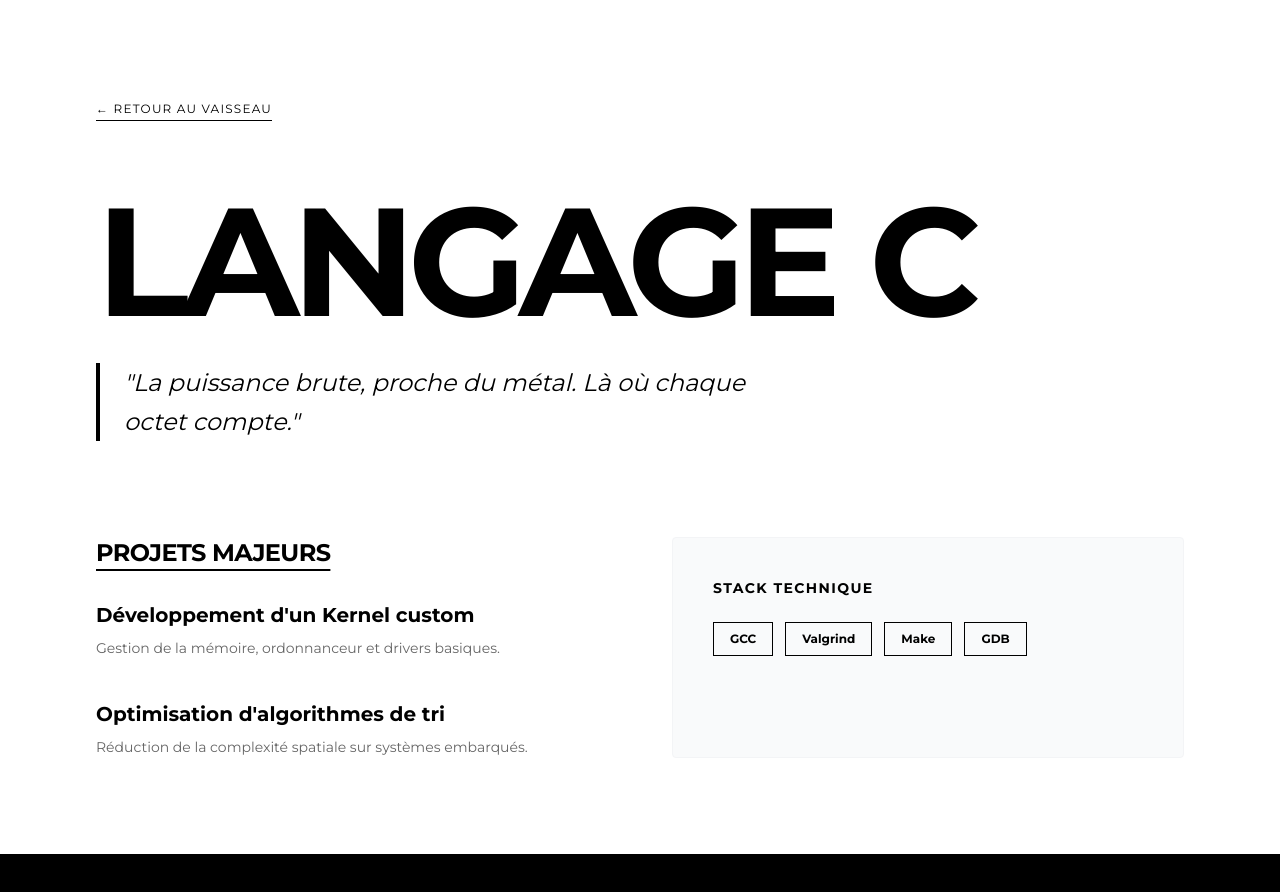
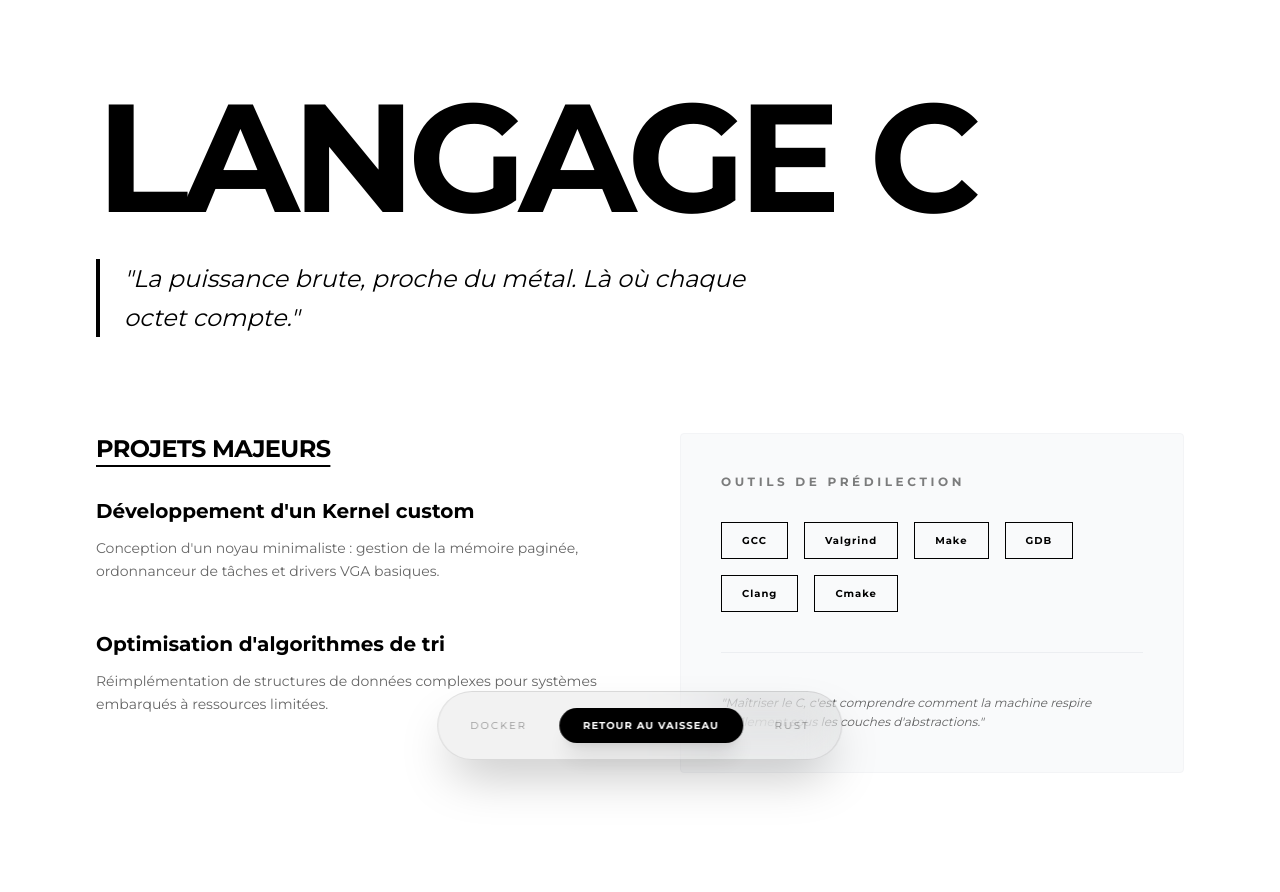
Before and after one commit to Jsamuel79/Jsamuel79.github.io, a Next.js app: page /skills/c in a window 1280 px wide. Shown: the top 892 px of the page. Before the commit the page ends 854 px from the top, so only its background shows below. Built offline with nearby package versions, Linux system fonts and the light colour scheme.

Commit message:
[ADD] transition home page

```diff
--- a/package.json
+++ b/package.json
@@ -13,7 +13,8 @@
     "lucide-react": "^0.577.0",
     "next": "16.1.6",
     "react": "19.2.3",
-    "react-dom": "19.2.3"
+    "react-dom": "19.2.3",
+    "tailwindcss-animate": "^1.0.7"
   },
   "devDependencies": {
     "@tailwindcss/postcss": "^4.2.1",
--- a/src/app/skills/c/page.js
+++ b/src/app/skills/c/page.js
@@ -2,31 +2,53 @@
 
 import { useEffect, useState } from 'react'
 import Link from 'next/link'
+import TransitionVaisseau from '@/components/js/TransitionVaisseau'
 
 export default function CExperience() {
   const [isRevealed, setIsRevealed] = useState(false)
 
   useEffect(() => {
-    // Petit délai pour s'assurer que l'écran blanc de la page précédente
-    // est bien là avant de faire apparaître le texte
-    const timer = setTimeout(() => setIsRevealed(true), 100)
+    // Déclenche l'apparition du texte après un court délai
+    const timer = setTimeout(() => setIsRevealed(true), 150)
     return () => clearTimeout(timer)
   }, [])
 
   return (
-    <main className="min-h-screen bg-white text-black p-10 md:p-24 overflow-x-hidden">
+    <main className="relative min-h-screen bg-white text-black overflow-x-hidden">
 
-      {/* LE CONTENU : Apparition fluide (Smooth Reveal) */}
-      <div
-        className={`max-w-7xl mx-auto transition-all duration-1000 ease-out
-          ${isRevealed ? 'opacity-100 translate-y-0' : 'opacity-0 translate-y-12'}`}
+      <TransitionVaisseau>
+        {(handleReturn) => (
+          <>
+            {/* 1. NAVIGATION FIXE (Flotte en bas de l'écran) */}
+            <nav className="fixed bottom-10 left-1/2 -translate-x-1/2 z-[50] flex items-center gap-8 px-8 py-4 bg-black/5 backdrop-blur-xl rounded-full border border-black/10 shadow-2xl">
+              <Link
+                href="/skills/docker"
+                className="text-[10px] uppercase tracking-[0.2em] opacity-40 hover:opacity-100 transition-all"
               >
-        <nav className="mb-20">
-          <Link href="/" className="text-xs uppercase tracking-widest border-b border-black pb-1 hover:text-gray-500 transition-colors">
-            ← Retour au vaisseau
+                Docker
+              </Link>
+
+              <button
+                onClick={handleReturn}
+                className="bg-black text-white px-6 py-2.5 rounded-full font-bold uppercase text-[10px] tracking-widest hover:scale-105 active:scale-95 transition-all shadow-xl"
+              >
+                RETOUR AU VAISSEAU
+              </button>
+
+              <Link
+                href="/skills/rust"
+                className="text-[10px] uppercase tracking-[0.2em] opacity-40 hover:opacity-100 transition-all"
+              >
+                Rust
               </Link>
             </nav>
 
+            {/* 2. CONTENU DE LA PAGE (S'anime au chargement) */}
+            <div
+              className={`max-w-7xl mx-auto p-10 md:p-24 transition-all duration-1000 ease-out
+              ${isRevealed ? 'opacity-100 translate-y-0' : 'opacity-0 translate-y-12'}`}
+            >
+              {/* Entête */}
               <header className="max-w-4xl">
                 <h1 className="text-[12vw] font-black leading-[0.8] uppercase mb-10 tracking-tighter">
                   Langage C
@@ -36,46 +58,59 @@ export default function CExperience() {
                 </p>
               </header>
 
-        <section className="mt-24 grid grid-cols-1 md:grid-cols-2 gap-16">
+              {/* Grille de contenu */}
+              <section className="mt-24 grid grid-cols-1 md:grid-cols-2 gap-20 mb-32">
+
+                {/* Projets */}
                 <div>
                   <h3 className="font-bold text-2xl mb-8 uppercase tracking-tight underline underline-offset-8">
                     Projets Majeurs
                   </h3>
-            <ul className="space-y-10">
+                  <ul className="space-y-12">
                     <li className="group">
                       <h4 className="font-bold text-xl group-hover:pl-2 transition-all duration-300">
                         Développement d'un Kernel custom
                       </h4>
-                <p className="text-sm opacity-60 mt-2 leading-relaxed">
-                  Gestion de la mémoire, ordonnanceur et drivers basiques.
+                      <p className="text-sm opacity-60 mt-3 leading-relaxed">
+                        Conception d'un noyau minimaliste : gestion de la mémoire paginée, ordonnanceur de tâches et drivers VGA basiques.
                       </p>
                     </li>
                     <li className="group">
                       <h4 className="font-bold text-xl group-hover:pl-2 transition-all duration-300">
                         Optimisation d'algorithmes de tri
                       </h4>
-                <p className="text-sm opacity-60 mt-2 leading-relaxed">
-                  Réduction de la complexité spatiale sur systèmes embarqués.
+                      <p className="text-sm opacity-60 mt-3 leading-relaxed">
+                        Réimplémentation de structures de données complexes pour systèmes embarqués à ressources limitées.
                       </p>
                     </li>
                   </ul>
                 </div>
 
-          <div className="bg-gray-50 p-10 border border-gray-100 rounded-sm">
-            <h3 className="font-bold mb-6 uppercase text-sm tracking-widest">Stack Technique</h3>
-            <div className="flex flex-wrap gap-3">
-              {['GCC', 'Valgrind', 'Make', 'GDB'].map((tool) => (
+                {/* Stack Technique */}
+                <div className="bg-gray-50 p-10 border border-gray-100 rounded-sm self-start">
+                  <h3 className="font-bold mb-8 uppercase text-xs tracking-[0.3em] opacity-50">
+                    Outils de prédilection
+                  </h3>
+                  <div className="flex flex-wrap gap-4">
+                    {['GCC', 'Valgrind', 'Make', 'GDB', 'Clang', 'Cmake'].map((tool) => (
                       <span
                         key={tool}
-                  className="px-4 py-2 border border-black text-xs font-bold hover:bg-black hover:text-white transition-all cursor-default"
+                        className="px-5 py-2.5 border border-black text-[10px] font-black tracking-widest hover:bg-black hover:text-white transition-all cursor-default"
                       >
                         {tool}
                       </span>
                     ))}
                   </div>
+
+                  <div className="mt-10 pt-10 border-t border-gray-200 text-xs leading-relaxed opacity-60 italic">
+                    "Maîtriser le C, c'est comprendre comment la machine respire réellement sous les couches d'abstractions."
+                  </div>
                 </div>
               </section>
             </div>
+          </>
+        )}
+      </TransitionVaisseau>
     </main>
   )
 }
--- /dev/null
+++ b/src/app/skills/docker/page.js
@@ -0,0 +1,43 @@
+'use client'
+import { useState, useEffect } from 'react'
+import Link from 'next/link'
+
+export default function DockerPage() {
+  const [isRevealed, setIsRevealed] = useState(false)
+
+  useEffect(() => {
+    setIsRevealed(true)
+  }, [])
+
+  return (
+    <main className="relative min-h-screen bg-[#1D272B] text-white overflow-hidden font-mono">
+      {/* 1. Le Masque de couleur (Bleu Docker) qui s'ouvre */}
+      <div
+        className={`fixed inset-0 z-[100] bg-[#2496ED] transition-transform duration-1000 ease-in-out
+        ${isRevealed ? 'translate-x-full' : 'translate-x-0'}`}
+      />
+
+      <div className="p-10 md:p-24">
+        <header className="border-b border-white/20 pb-10">
+          <h1 className="text-8xl font-black italic tracking-tighter uppercase">Docker</h1>
+          <p className="text-blue-400 mt-2 text-xl tracking-[0.2em]">Build • Ship • Run</p>
+        </header>
+
+        <section className="mt-20 grid grid-cols-1 md:grid-cols-3 gap-8">
+          <div className="border border-white/10 p-6 bg-white/5 backdrop-blur-sm">
+            <h3 className="text-blue-400 mb-4">Architecture</h3>
+            <p className="text-sm leading-relaxed">Maîtrise des Dockerfiles, multi-stage builds et optimisation des couches d'images.</p>
+          </div>
+          {/* Autres blocs... */}
+        </section>
+
+        {/* NAVBAR INTER-SKILLS ADAPTÉE */}
+        <nav className="fixed bottom-10 left-1/2 -translate-x-1/2 flex gap-10 bg-white/10 p-4 rounded-md border border-white/20 backdrop-blur-xl">
+           <Link href="/skills/c" className="hover:text-blue-400 transition-colors uppercase text-[10px] tracking-widest">C</Link>
+           <Link href="/skills/rust" className="hover:text-blue-400 transition-colors uppercase text-[10px] tracking-widest">Rust</Link>
+           <Link href="/" className="bg-blue-500 px-4 py-1 rounded text-black font-bold uppercase text-[9px]">Vaisseau</Link>
+        </nav>
+      </div>
+    </main>
+  )
+}
--- a/src/components/js/Constellation.js
+++ b/src/components/js/Constellation.js
@@ -3,13 +3,13 @@ import { useState } from 'react'
 import { useRouter } from 'next/navigation'
 
 const SKILLS = [
-  { id: 1, name: 'Rust', x: 20, y: 30, color: '#3b82f6' },
-  { id: 2, name: 'C++', x: 35, y: 20, color: '#3b82f6' },
-  { id: 3, name: 'C', x: 50, y: 25, color: '#3b82f6' },
-  { id: 4, name: 'Next.js', x: 70, y: 50, color: '#60a5fa' },
-  { id: 5, name: 'Laravel', x: 85, y: 45, color: '#60a5fa' },
-  { id: 6, name: 'Docker', x: 40, y: 70, color: '#93c5fd' },
-  { id: 7, name: 'Linux', x: 25, y: 80, color: '#93c5fd' },
+  { id: 1, name: 'Rust', x: 20, y: 30, portalColor: '#ff4d00' },
+  { id: 2, name: 'C++', x: 35, y: 20, portalColor: '#00599C' },
+  { id: 3, name: 'C', x: 50, y: 25, portalColor: '#FFFFFF' },
+  { id: 4, name: 'Next.js', x: 70, y: 50, portalColor: '#000000' },
+  { id: 5, name: 'Laravel', x: 85, y: 45, portalColor: '#F05340' },
+  { id: 6, name: 'Docker', x: 40, y: 70, portalColor: '#2496ED' },
+  { id: 7, name: 'Linux', x: 25, y: 80, portalColor: '#FCC624' }, // Jaune Linux (Tux)
 ];
 
 const CONNECTIONS = [
@@ -25,20 +25,22 @@ export default function Constellation() {
 
   const handleLaunch = (skill) => {
     setSelectedId(skill.id)
-
-    // On attend que l'étoile ait fini de recouvrir l'écran (1s)
     setTimeout(() => {
       router.push(`/skills/${skill.name.toLowerCase().replace('.', '')}`)
-    }, 800)
+    }, 900) // On passe à la page juste avant la fin de l'anim (1500ms)
   }
 
   return (
     <div className="relative w-full h-[60vh] max-w-5xl mx-auto">
-      {/* SVG : On le cache si une étoile est sélectionnée */}
+      {/* SVG avec SÉCURITÉ ANTI-CRASH */}
       <svg className={`absolute inset-0 w-full h-full pointer-events-none transition-opacity duration-500 ${selectedId ? 'opacity-0' : 'opacity-100'}`}>
         {CONNECTIONS.map(([startId, endId], index) => {
           const start = SKILLS.find(s => s.id === startId);
           const end = SKILLS.find(s => s.id === endId);
+
+          // Si l'ID n'est pas trouvé dans SKILLS, on n'affiche pas la ligne
+          if (!start || !end) return null;
+
           return (
             <line
               key={index}
@@ -69,21 +71,24 @@ export default function Constellation() {
               zIndex: isTarget ? 100 : 10
             }}
           >
-             {/* Le point (étoile) */}
+            {/* L'étoile qui explose avec sa couleur propre */}
             <div
               className={`
-    bg-white rounded-full transition-all
+                rounded-full transition-all
                 ${isTarget
-      ? 'fixed top-1/2 left-1/2 w-[500vmax] h-[500vmax] -translate-x-1/2 -translate-y-1/2 z-100 duration-1500 ease-in'
+                  ? 'fixed top-1/2 left-1/2 w-[500vmax] h-[500vmax] -translate-x-1/2 -translate-y-1/2 z-[100] duration-[1500ms] ease-in'
                   : 'w-3 h-3 shadow-[0_0_15px_rgba(255,255,255,0.8)] group-hover:scale-150 duration-2000 ease-out'}
               `}
               style={{
+                backgroundColor: isTarget ? skill.portalColor : 'white',
+                // Petite lueur de la couleur du skill pour l'ambiance
+                boxShadow: !isTarget ? `0 0 15px ${skill.portalColor}88` : 'none',
                 transform: isTarget ? 'translate(-50%, -50%)' : '',
-    // Cette ligne est le secret pour bloquer l'animation à la fin
                 transitionFillMode: 'forwards'
               }}
             />
-            {/* Le texte du skill */}
+
+            {/* Texte */}
             <div className={`
               absolute top-6 left-1/2 -translate-x-1/2 transition-opacity duration-300
               ${selectedId ? 'opacity-0' : 'opacity-50 group-hover:opacity-100'}
--- a/src/components/js/StarField.js
+++ b/src/components/js/StarField.js
@@ -3,7 +3,7 @@
 import { useEffect, useState } from 'react'
 
 // --- CONFIGURATION (MACROS) ---
-const TOTAL_STARS = 340;           // Nombre total d'étoiles au lancement
+const TOTAL_STARS = 600;           // Nombre total d'étoiles au lancement
 const CIRCLE_STARS_COUNT = 8;      // Nombre d'étoiles qui rejoignent le clic
 const CLICK_RADIUS = 70;           // Rayon du cercle autour du clic (en px)
 const STAR_MIN_SIZE = 1;           // Taille minimum (px) 1
--- /dev/null
+++ b/src/components/js/TransitionVaisseau.js
@@ -0,0 +1,31 @@
+'use client'
+import { useState } from 'react'
+import { useRouter } from 'next/navigation'
+
+export default function TransitionVaisseau({ children }) {
+  const router = useRouter()
+  const [isLeaving, setIsLeaving] = useState(false)
+
+  const handleReturn = (e) => {
+    e.preventDefault()
+    setIsLeaving(true)
+
+    setTimeout(() => {
+      router.push('/')
+    }, 900)
+  }
+
+  return (
+    <>
+      {/* LE RIDEAU : On utilise h-screen/w-screen et on force le top-0 */}
+      <div
+        className={`fixed top-0 left-0 w-screen h-screen bg-black z-[9999] pointer-events-none transition-transform duration-[900ms] ease-in-out
+        ${isLeaving ? 'translate-y-0' : '-translate-y-full'}`}
+        style={{ willChange: 'transform' }}
+      />
+
+      {/* On rend les enfants (la page) */}
+      {children(handleReturn)}
+    </>
+  )
+}
```
Also changed, not shown: src/app/page.js (+8 -10 lines), src/components/js/Hero.js (+19 -16 lines), tailwind.config.js (added, +10 -0 lines), 1 other file (tests, documents, lock files or other folders). Lines whose indentation alone changed are shown as unchanged.
